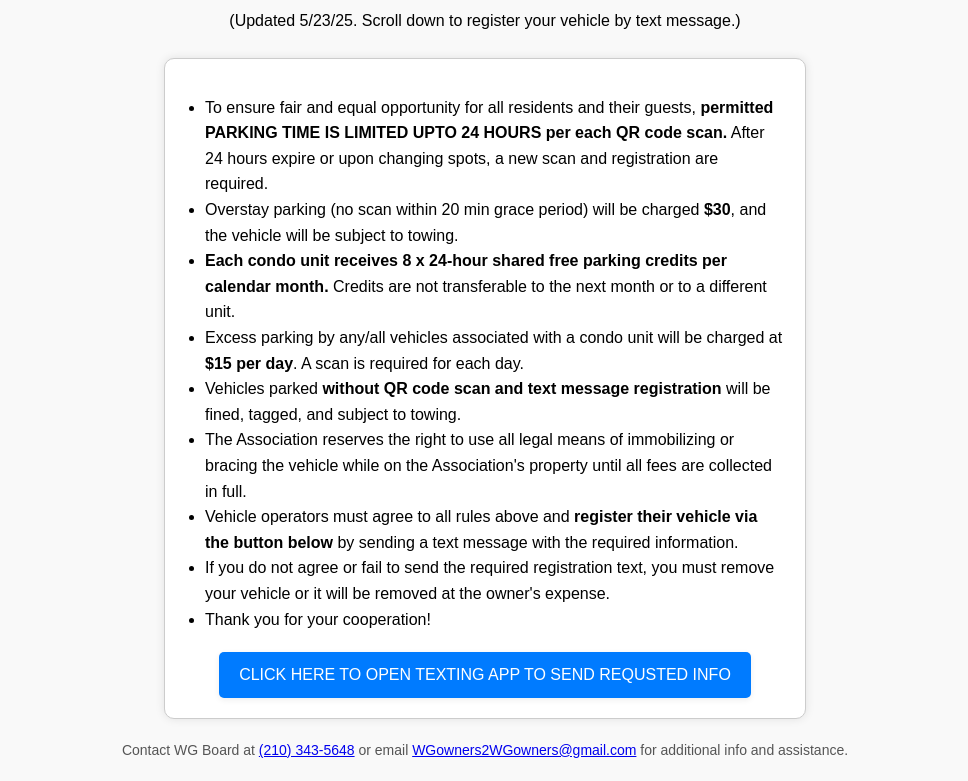
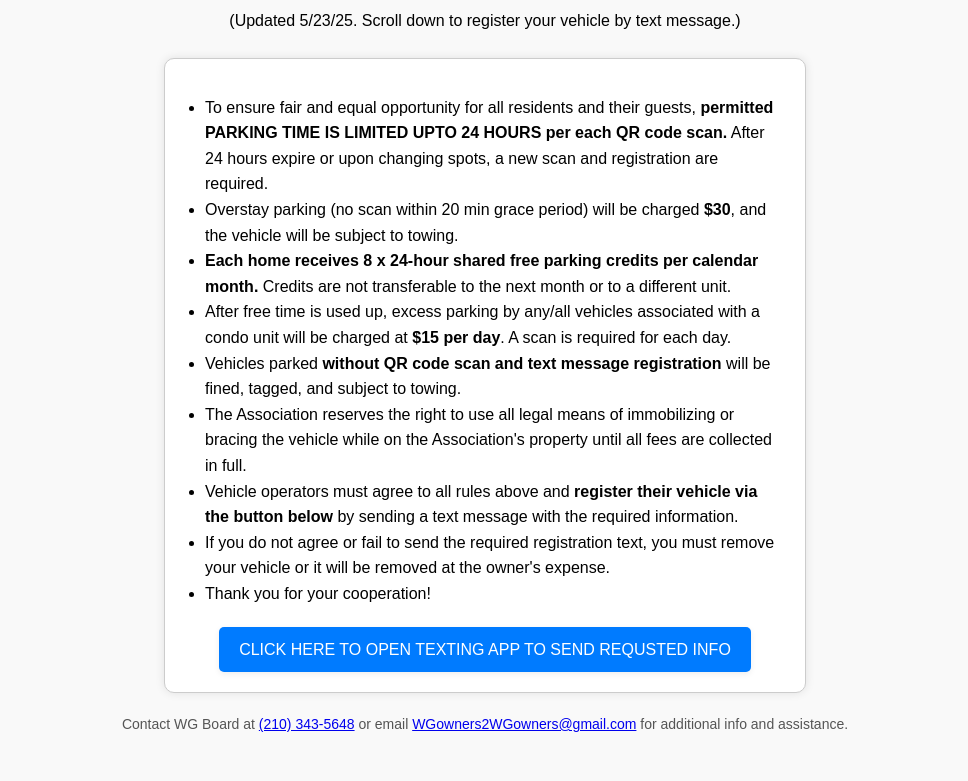
Before and after one commit to WGowners/V-Parking535703, a plain HTML site: page index.html in a window 1280 px wide. Shown: the part 86-867 px from the top of the page, without its empty margins (155-1123 px from the left). After the commit the page ends 842 px from the top, so only its background shows below. Drawn offline with Linux system fonts and the light colour scheme.

Commit message:
Update index.html

```diff
--- a/index.html
+++ b/index.html
@@ -85,8 +85,8 @@
         <ul>
             <li>To ensure fair and equal opportunity for all residents and their guests, <strong>permitted PARKING TIME IS LIMITED UPTO 24 HOURS per each QR code scan.</strong> After 24 hours expire or upon changing spots, a new scan and registration are required.</li>
             <li>Overstay parking (no scan within 20 min grace period) will be charged <strong>$30</strong>, and the vehicle will be subject to towing.</li>
-            <li><strong>Each condo unit receives 8 x 24-hour shared free parking credits per calendar month.</strong> Credits are not transferable to the next month or to a different unit.</li>
-            <li>Excess parking by any/all vehicles associated with a condo unit will be charged at <strong>$15 per day</strong>. A scan is required for each day.</li>
+            <li><strong>Each home receives 8 x 24-hour shared free parking credits per calendar month.</strong> Credits are not transferable to the next month or to a different unit.</li>
+            <li>After free time is used up, excess parking by any/all vehicles associated with a condo unit will be charged at <strong>$15 per day</strong>. A scan is required for each day.</li>
             <li>Vehicles parked <strong>without QR code scan and text message registration</strong> will be fined, tagged, and subject to towing.</li>
             <li>The Association reserves the right to use all legal means of immobilizing or bracing the vehicle while on the Association's property until all fees are collected in full.</li>
             <li>Vehicle operators must agree to all rules above and <strong>register their vehicle via the button below</strong> by sending a text message with the required information.</li>
```
